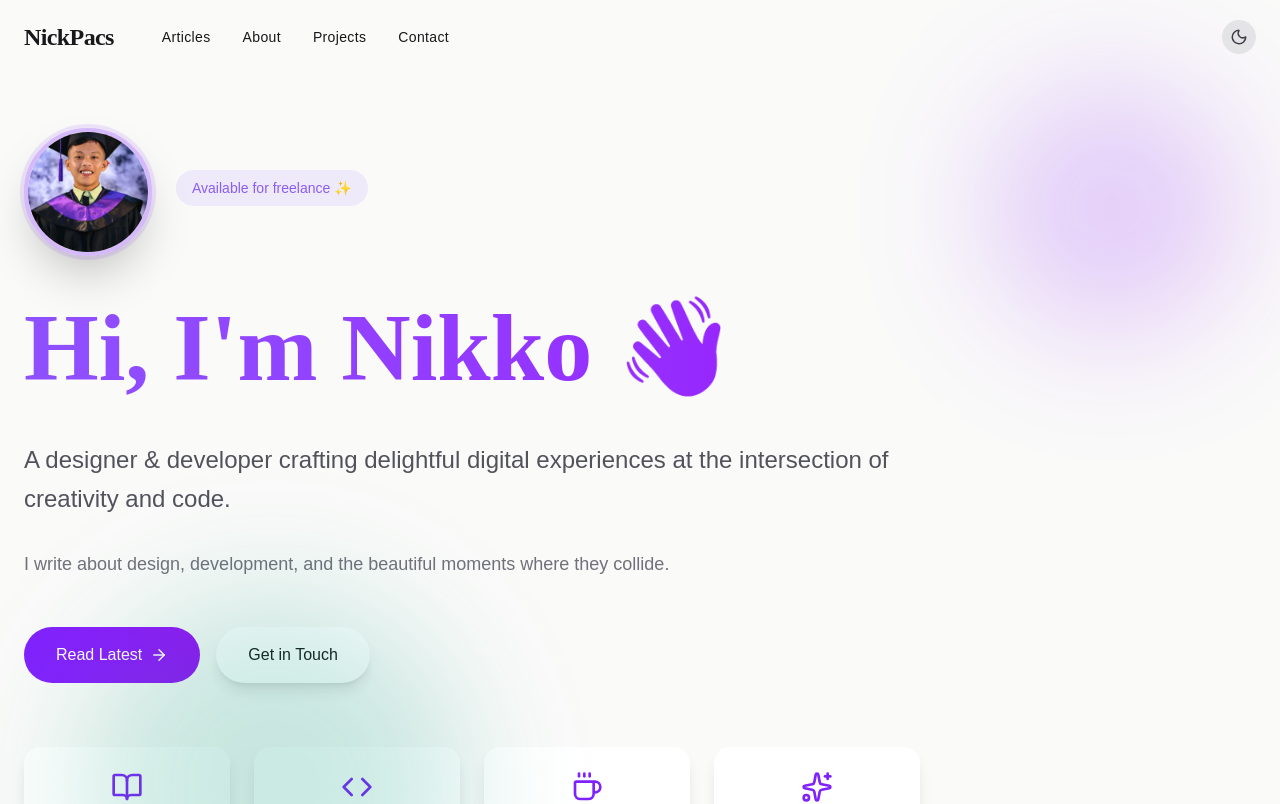
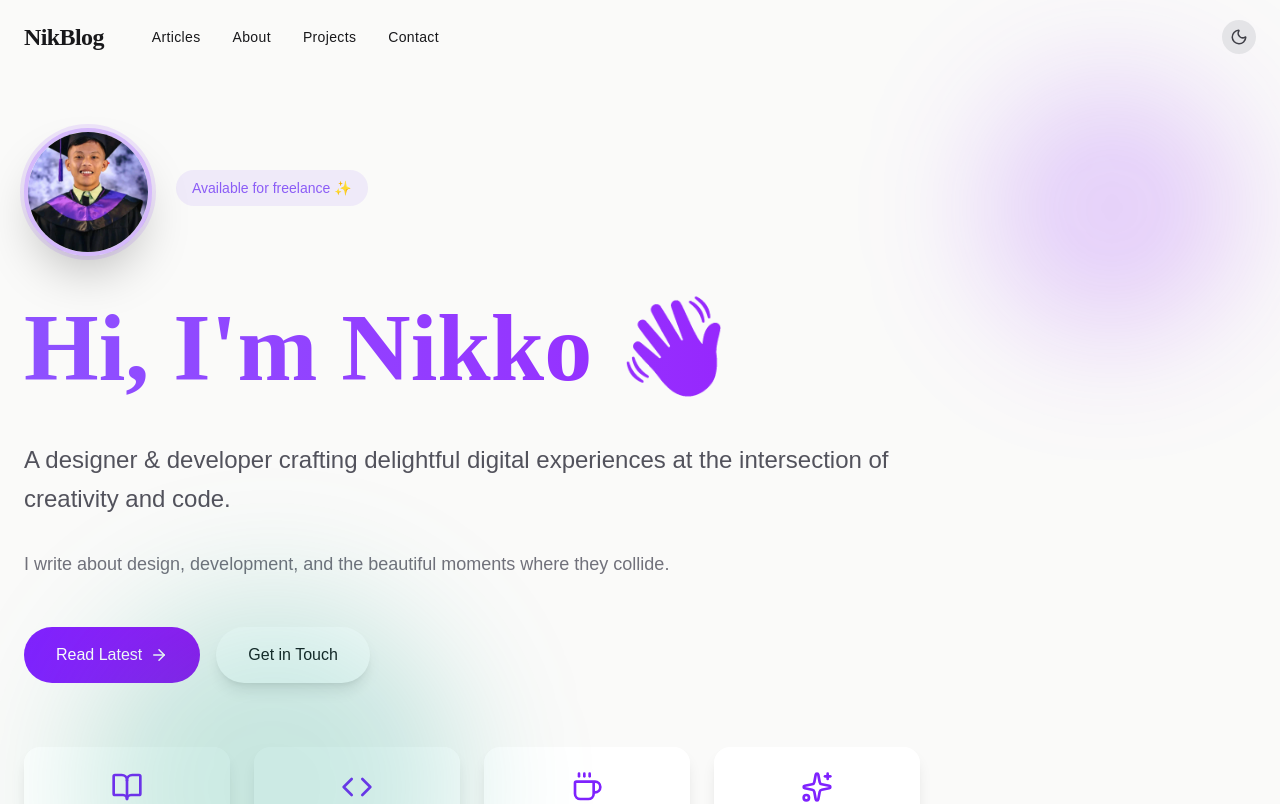
Before and after one commit to nikgitofficial/personalblog, a Next.js app: page / in a window 1280 px wide. Shown: the top 804 px of the page. Built offline with nearby package versions, Linux system fonts and the light colour scheme.

Commit message:
commit 123

```diff
--- a/src/components/Footer.tsx
+++ b/src/components/Footer.tsx
@@ -55,7 +55,7 @@ export default function Footer({
               className="text-3xl font-bold mb-4 bg-gradient-to-r from-violet-600 to-purple-600 bg-clip-text text-transparent"
               style={{ fontFamily: "Playfair Display, serif" }}
             >
-              NickPacs
+              NikBlog
             </h3>
             <p
               className={`text-sm leading-relaxed mb-6 ${
@@ -139,7 +139,7 @@ export default function Footer({
               isDark ? "text-zinc-500" : "text-zinc-600"
             }`}
           >
-            © {currentYear} NickPacs. All rights reserved.
+            © {currentYear} NikBlog. All rights reserved.
           </p>
           <p
             className={`text-sm flex items-center gap-2 ${
@@ -148,7 +148,7 @@ export default function Footer({
           >
             Made with{" "}
             <Heart size={16} className="text-rose-500" fill="currentColor" />{" "}
-            and lots of coffee
+            and lots of coffee  By:Nikko
           </p>
         </div>
       </div>
--- a/src/components/Navbar.tsx
+++ b/src/components/Navbar.tsx
@@ -37,7 +37,7 @@ export default function Navbar({
             className="font-serif text-2xl font-bold tracking-tight"
             style={{ fontFamily: "Playfair Display, serif" }}
           >
-            NickPacs
+            NikBlog
           </h1>
 
           {/* Desktop nav */}
```
